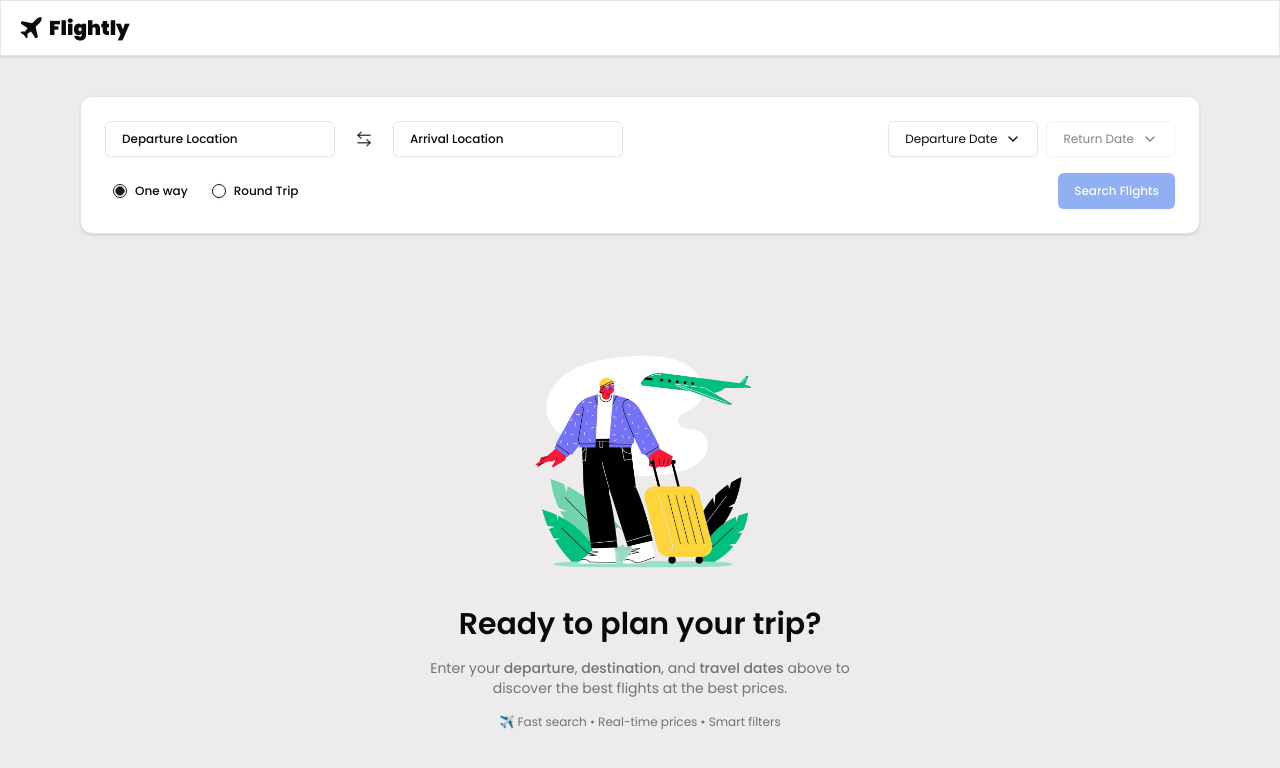
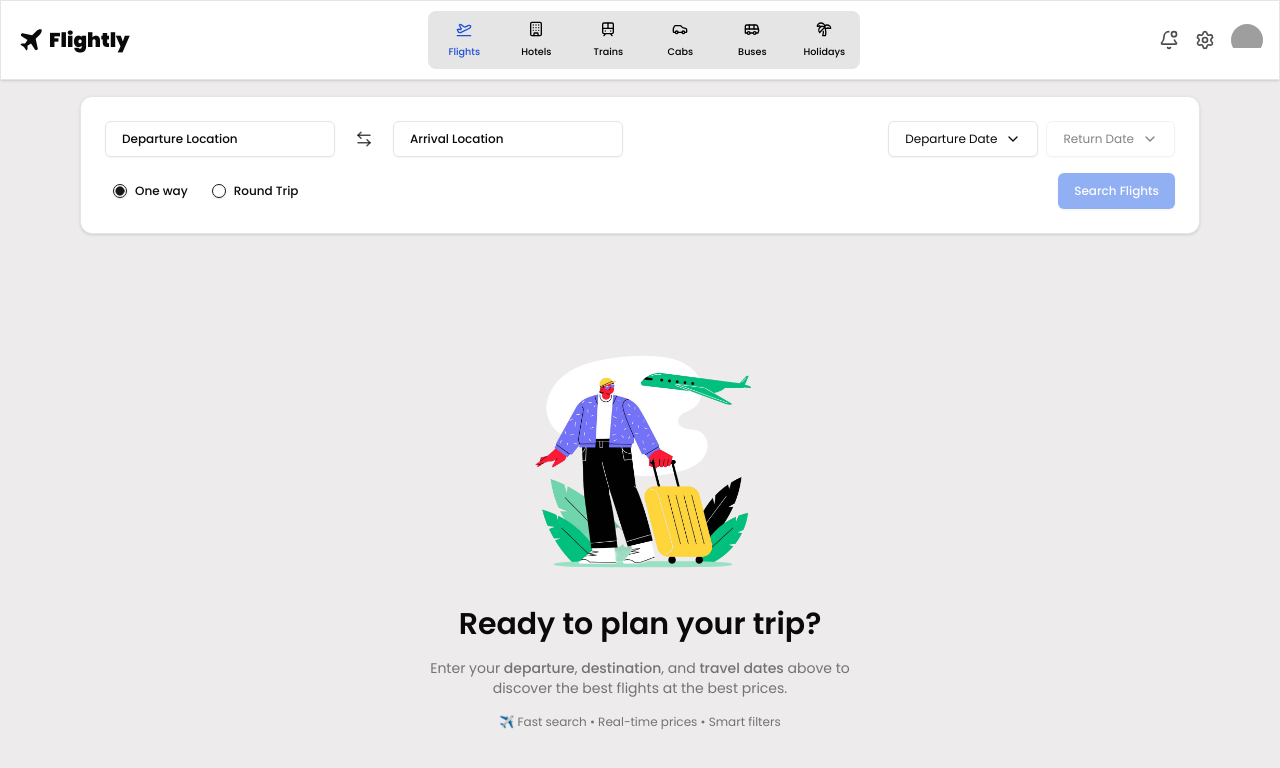
Before and after one commit to akshaywritescode/flightly, a Next.js app: page / in a window 1280 px wide. Shown: the top 768 px of the page. Built offline with nearby package versions, Linux system fonts and the light colour scheme; grey boxes are pictures that could not be loaded.

Commit message:
modify header

```diff
--- a/app/components/layout/header.tsx
+++ b/app/components/layout/header.tsx
@@ -1,13 +1,87 @@
 import { Card } from "@/components/ui/card";
 import Logo from "../ui/Logo";
+import Image from "next/image";
+import Avatar from "@/app/assets/avatar.jpg";
+import {
+  BellDot,
+  Settings,
+  PlaneTakeoff,
+  Building,
+  BusIcon,
+  CarIcon,
+  TrainIcon,
+  Palmtree,
+} from "lucide-react";
+
+const servicesData = [
+  {
+    serviceName: "Flights",
+    isSelected: true,
+    icon: PlaneTakeoff,
+  },
+  {
+    serviceName: "Hotels",
+    isSelected: false,
+    icon: Building,
+  },
+  {
+    serviceName: "Trains",
+    isSelected: false,
+    icon: TrainIcon,
+  },
+  {
+    serviceName: "Cabs",
+    isSelected: false,
+    icon: CarIcon,
+  },
+  {
+    serviceName: "Buses",
+    isSelected: false,
+    icon: BusIcon,
+  },
+  {
+    serviceName: "Holidays",
+    isSelected: false,
+    icon: Palmtree,
+  },
+];
 
 export default function Header() {
   return (
-    <header className="w-full h-[3.5rem] fixed">
+    <header className="w-full h-[5rem] fixed">
       <Card className="rounded-none w-full h-full flex items-center justify-between px-4">
         <Logo />
-        <div className="flex gap-3 sm:gap-6">
-
+        <div>
+          <ul className="flex gap-8 bg-black/10 justify-evenly py-[0.6rem] px-4 rounded-lg">
+            {servicesData.map((service) => (
+              <li>
+                <div className="flex flex-col items-center gap-2 w-10 cursor-pointer">
+                  <service.icon className={`w-4 h-4 ${service.isSelected ? "text-blue-700" : "text-black"}`} strokeWidth={2} />
+                  <span
+                    className={`text-[0.6rem] font-medium ${
+                      service.isSelected ? "text-blue-700" : "text-black"
+                    }`}
+                  >
+                    {service.serviceName}
+                  </span>
+                </div>
+              </li>
+            ))}
+          </ul>
+        </div>
+        <div className="flex items-center gap-4">
+          <BellDot className="text-black/70" size={20} />
+          <Settings className="text-black/70" size={20} />
+          <div className="w-8 h-8 overflow-hidden rounded-full">
+            <Image
+              src={Avatar}
+              width={90}
+              height={90}
+              alt="avatar"
+              unoptimized
+              quality={100}
+            />
+          </div>
         </div>
       </Card>
     </header>
```
Also changed, not shown: 1 other file (tests, documents, lock files or other folders).
